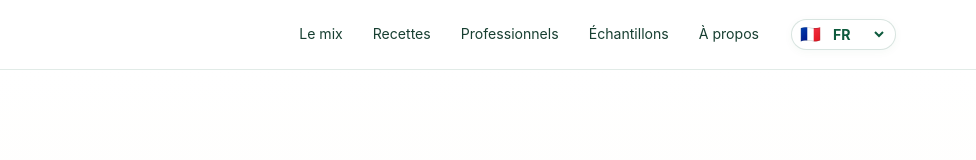
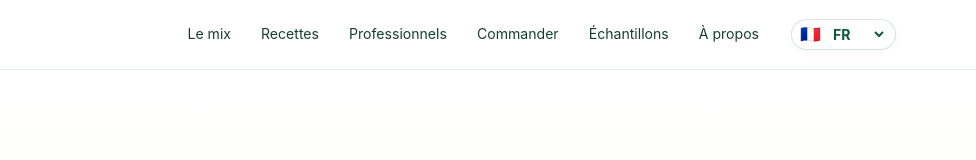
Before and after one commit to SansGlutenFoodSolutions/sansglutenfoodsolutions-site, a plain HTML site: page public/index.html in a window 1280 px wide. Shown: the top 160 px of the page, 304-1280 px from the left. Drawn offline with Linux system fonts and the light colour scheme.

Commit message:
Ajoute un accès Commander dans la navigation SGFS

```diff
--- a/public/index.html
+++ b/public/index.html
@@ -314,7 +314,7 @@
 </a>
 <button aria-controls="navLinks" aria-expanded="false" aria-label="Ouvrir le menu" class="nav-toggle" id="navToggle">☰</button>
 <nav aria-label="Navigation principale" class="nav-links" id="navLinks">
-<a href="/mix-sans-gluten">Le mix</a><a href="/recettes?v=20260920-2220">Recettes</a><a href="/professionnels">Professionnels</a><a href="/echantillon-mix-sans-gluten">Échantillons</a><a href="/a-propos">À propos</a><div class="language-picker" title="Traduire le site"><span aria-hidden="true" class="language-flag">🇫🇷</span><select aria-label="Traduire le site" class="language-select" data-sgfs-language-safe="1" data-sgfs-lang-final="1"><option value="fr" selected>FR</option><option value="en">EN</option></select></div>
+<a href="/mix-sans-gluten">Le mix</a><a href="/recettes?v=20260920-2220">Recettes</a><a href="/professionnels">Professionnels</a><a href="/commande">Commander</a><a href="/echantillon-mix-sans-gluten">Échantillons</a><a href="/a-propos">À propos</a><div class="language-picker" title="Traduire le site"><span aria-hidden="true" class="language-flag">🇫🇷</span><select aria-label="Traduire le site" class="language-select" data-sgfs-language-safe="1" data-sgfs-lang-final="1"><option value="fr" selected>FR</option><option value="en">EN</option></select></div>
 </nav>
 </div>
 </header>
```
